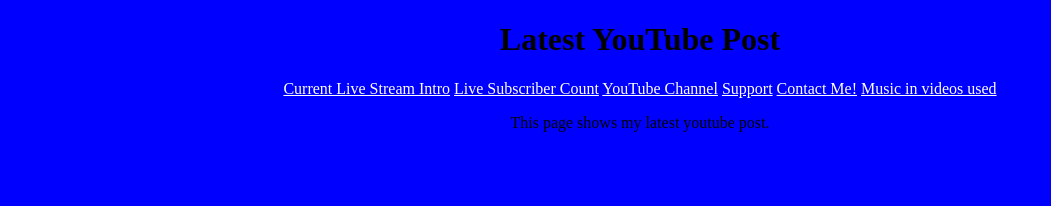
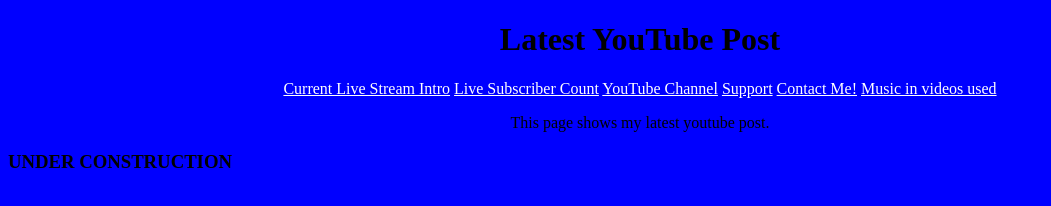
Before and after one commit to HTMLDev1/DylanPlayzVR, a plain HTML site: page LatestPost.html in a window 1280 px wide. Shown: the whole page, without its empty margins (0-1051 px from the left). Drawn offline with Linux system fonts and the light colour scheme.

Commit message:
Update LatestPost.html

```diff
--- a/LatestPost.html
+++ b/LatestPost.html
@@ -35,5 +35,7 @@
     </div>
 
     <p>This page shows my latest youtube post.</p>
+
+    <h3>UNDER CONSTRUCTION</h3>
 </body>
 </html>
```
